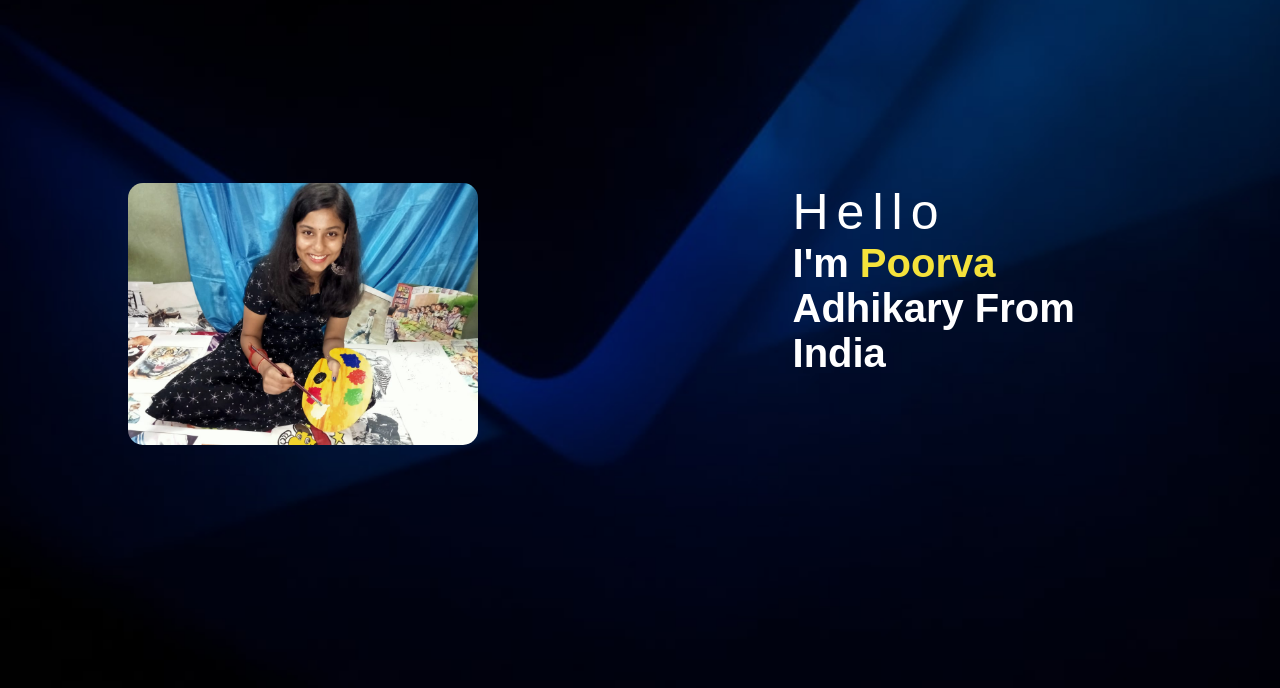
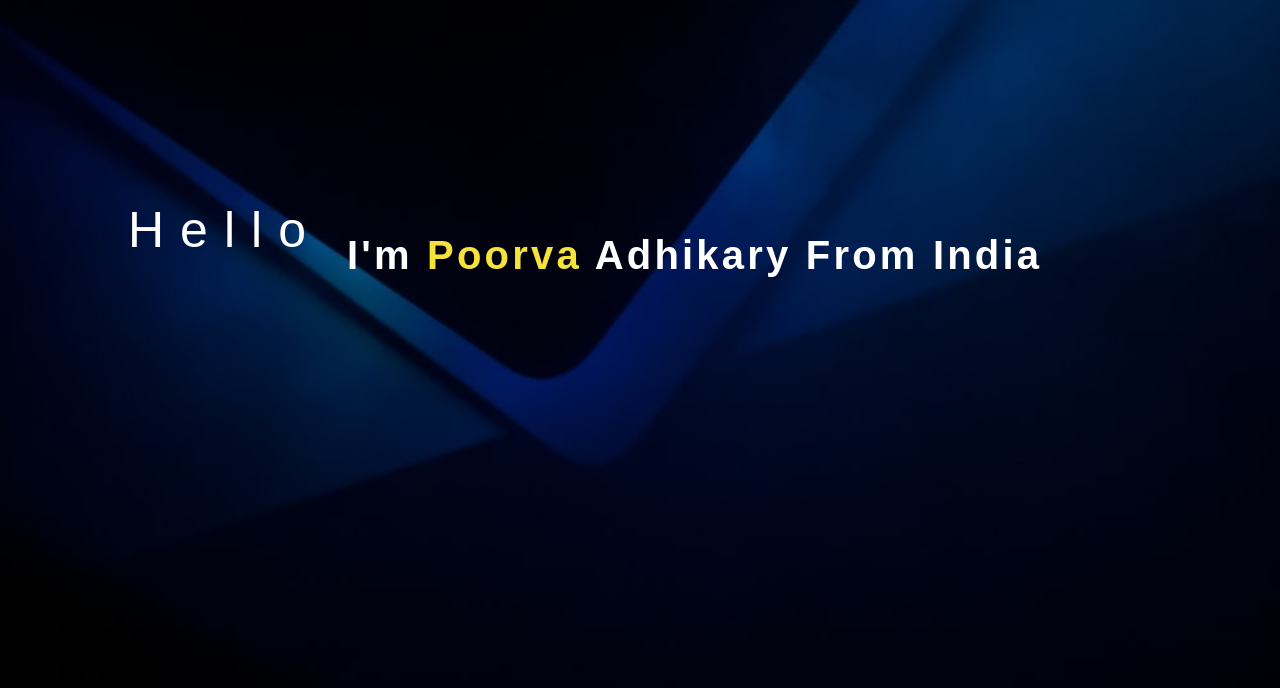
Before and after one commit to CoderPoorva/Portfolio1, a plain HTML site: page index.html in a window 1280 px wide. Shown: the part 112-800 px from the top of the page. Drawn offline with Linux system fonts and the light colour scheme.

Commit message:
added project link

```diff
--- a/index.html
+++ b/index.html
@@ -22,15 +22,13 @@
             <i class="fa-solid fa-ellipsis-vertical" onclick="openmenu()"></i>
         </nav>
         <div class="header-text">
-            <div class="row1">
-                <div class="col-1">
-                    <p>Hello</p>
+                    <p>Hello</p> <br>
                     <h1>I'm  <span>Poorva</span> Adhikary From India</h1>
                 </div>
 
-            <div class="pic">
+            <!-- <div class="pic">
                 <img src="6.jpg" alt="">
-            </div>
+            </div> -->
             </div>
         </div>
       </div>
@@ -90,7 +88,7 @@
                 <div class="layer">
                     <h3>Grocy-Grocery Website</h3>
                     <p>Online Website to buy Fresh fruits, vegetables and other grocery items</p>
-                    <a href=""><i class="fa-solid fa-link"></i></a>
+                    <a href="https://grocery-rosy-seven.vercel.app/"><i class="fa-solid fa-link"></i></a>
                 </div>
             </div>
             <div class="work">
@@ -98,6 +96,7 @@
                 <div class="layer">
                     <h3>Gaanafy-Music Website</h3>
                     <p>Play and Listen to your favourite songs</p>
+                    <h4>(under contruction)</h4>
                     <a href=""><i class="fa-solid fa-link"></i></a>
                 </div>
             </div>
--- a/style.css
+++ b/style.css
@@ -68,42 +68,18 @@ width: 100%;
      margin-top:20%;
     font-size:50px;
     display: flex;
-}
-
-.row1{
-    display: flex;
-    justify-content: space-between;
-    flex-wrap: wrap;
-    flex-direction: row-reverse;
-}
-
-.col-1{
-    flex-basis:30%;
-}
-
-/* .about-col-1 img{
-    width:100%;
-    border-radius:15px;
-} */
-
-.pic{
-    flex-basis:35%;
-}
-
-
- .pic img{
-    width: 350px;
-    /* margin-left: 20px; */
-    border-radius: 15px;
+    align-items: center;
 }
 
 .header-text p{
-    letter-spacing:.5rem ;
+    letter-spacing:1rem ;
 }
 
 .header-text h1{
     font-size:40px;
-    /* margin-top:20px; */
+    margin-top:50px;
+    margin-left: 25px;
+    letter-spacing: .2rem;
 }
 
 .header-text h1 span{
@@ -345,7 +321,7 @@ form input, form textarea{
     border-radius:6px;
 }
 
-form btn{
+form .btn{
     padding:14px 60px;
     font-size:18px;
     margin-top:20px;
@@ -383,7 +359,7 @@ nav .fa-solid{
         font-size: 25px;
     }
     nav ul{
-        background: #210166;
+        background-image: linear-gradient(to right, rgb(7, 78, 98) , rgb(38, 34, 175));
         position:fixed;
         top:0;
         right:-200px;
```
